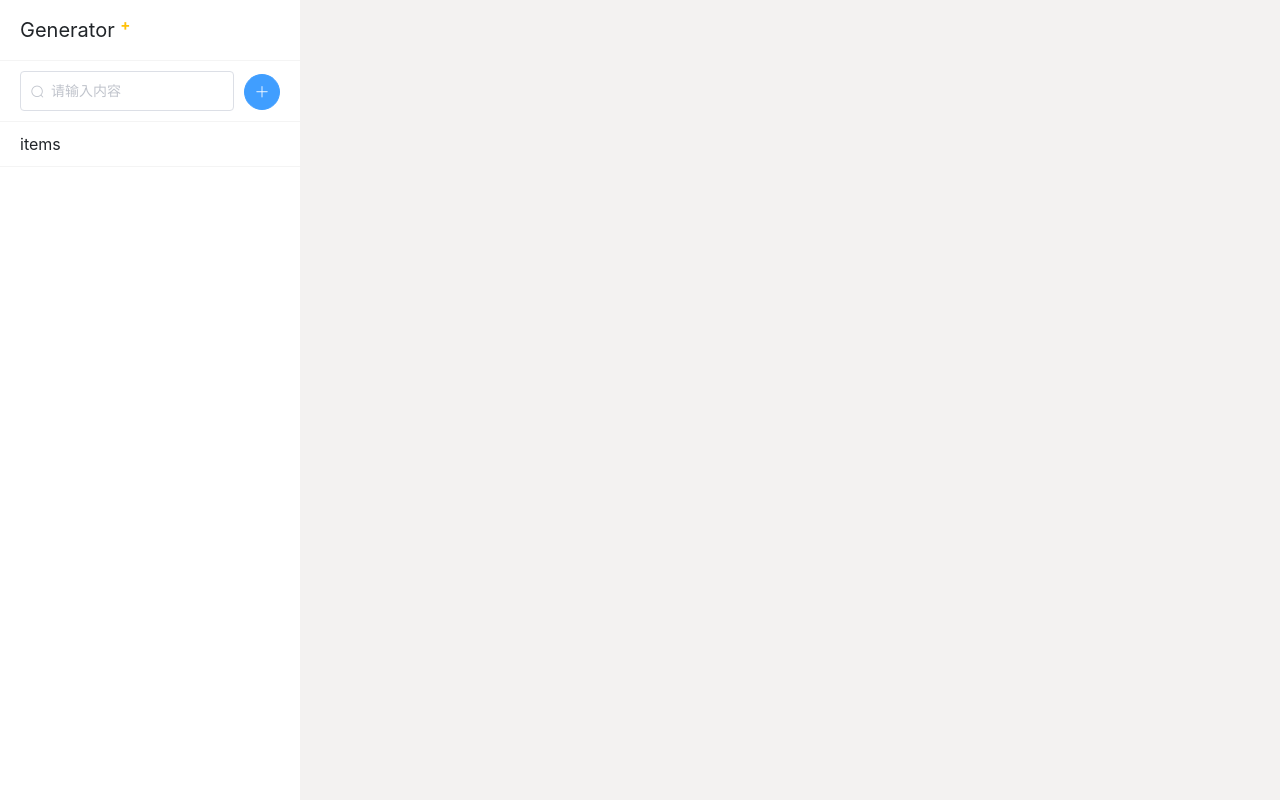
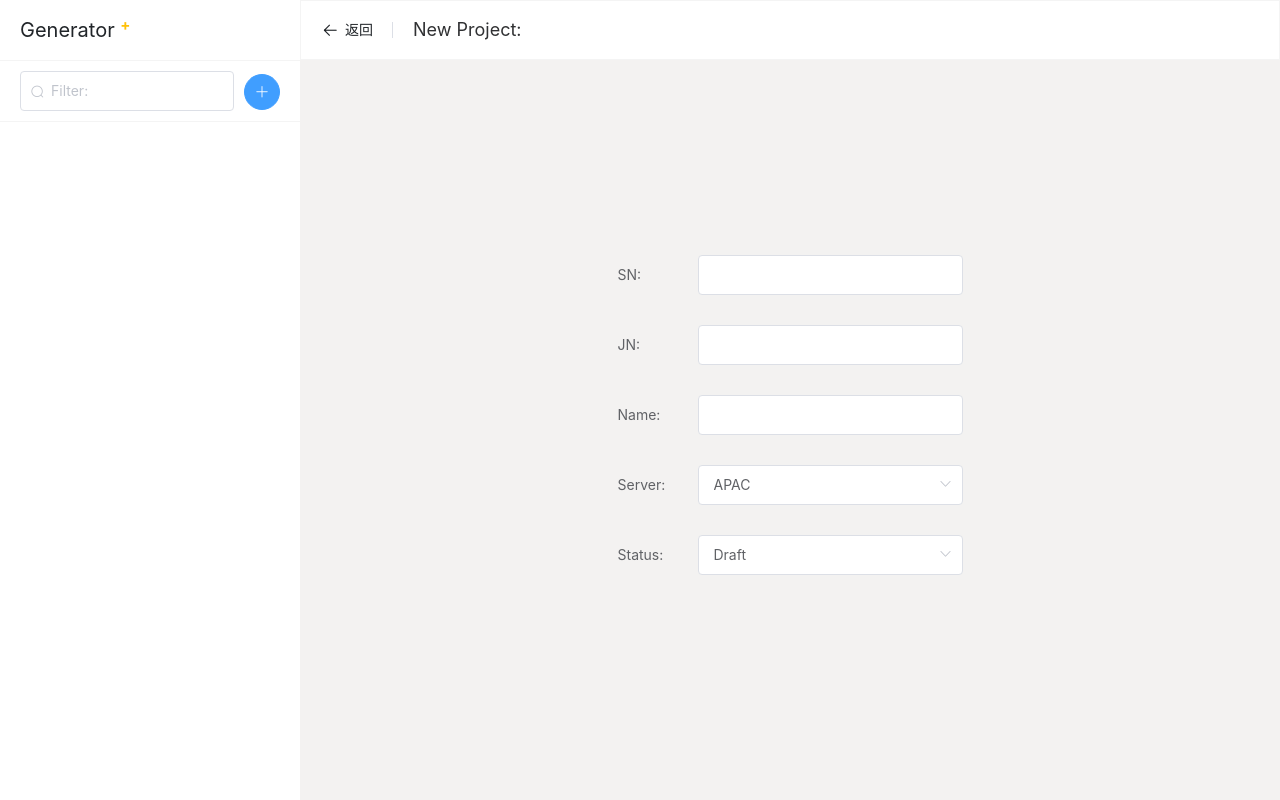
Before and after one commit to WuYunYung/generator-plus, a Vue app: page /#/New in a window 1280 px wide. Built offline with nearby package versions, Linux system fonts and the light colour scheme.

Commit message:
简单的界面重构完成，等待添加功能。

```diff
--- a/src/components/Terminal/index.vue
+++ b/src/components/Terminal/index.vue
@@ -1,7 +1,13 @@
 <template>
-  <el-container :span="24" id="terminal">
+  <el-container
+    :span="24"
+    id="terminal"
+  >
     <el-col :span="24">
-      <el-row :span="24" class="logo">
+      <el-row
+        :span="24"
+        class="logo"
+      >
         <span class="navbar-brand">
           Generator
           <sup class="text-warning">
@@ -9,17 +15,41 @@
           </sup>
         </span>
       </el-row>
-      <el-row :span="24" class="banner" type="flex" justify="end" align="center">
+      <el-row
+        :span="24"
+        class="banner"
+        type="flex"
+        justify="end"
+        align="center"
+      >
         <el-col class="search">
-          <el-input placeholder="请输入内容">
-            <i slot="prefix" class="el-input__icon el-icon-search"></i>
+          <el-input
+            placeholder="Filter:"
+            v-model.lazy="serach"
+          >
+            <i
+              slot="prefix"
+              class="el-input__icon el-icon-search"
+            ></i>
           </el-input>
         </el-col>
         <el-col class="new">
-          <el-button type="primary" size="medium" icon="el-icon-plus" circle />
+          <el-button
+            type="primary"
+            size="medium"
+            icon="el-icon-plus"
+            circle
+            title="New"
+            @click="newProject"
+          />
         </el-col>
       </el-row>
-      <el-row :span="24"> items </el-row>
+      <el-menu>
+        <el-menu-item
+          v-for="(item,index) in result"
+          :key="index"
+        >{{item.jn}} - {{item.name}} - {{item.sn}} <i class="el-icon-caret-right"></i></el-menu-item>
+      </el-menu>
     </el-col>
   </el-container>
 </template>
@@ -34,17 +64,56 @@
   }
 }
 .banner {
-  .search{
-    flex:1;
+  .search {
+    flex: 1;
   }
-  .new{
-    margin-left:10px;
+  .new {
+    margin-left: 10px;
     width: fit-content;
     line-height: 40px;
+  }
+}
+
+.el-menu-item {
+  display: flex;
+  justify-content: space-between;
+  align-items: center;
+  i {
+    color: #0000;
+  }
+  &:hover i {
+    color: #000;
   }
 }
 </style>
 
 <script>
-export default {};
+export default {
+  data() {
+    return {
+      serach: "",
+    };
+  },
+  computed: {
+    projects() {
+      return this.$store.state.projects;
+    },
+    result() {
+      if (!this.serach) return this.projects;
+      const reg = new RegExp(this.serach, "gi");
+      return this.projects.filter((el) => {
+        return Object.entries(el)
+          .map((el) => {
+            return reg.test(el[1]);
+          })
+          .reduce((a, b) => a || b);
+      });
+    },
+  },
+  methods: {
+    newProject() {
+      this.$router.push({ path: "New" });
+    },
+  },
+};
 </script>
--- a/src/main.js
+++ b/src/main.js
@@ -9,7 +9,7 @@ import 'element-ui/lib/theme-chalk/index.css';
 import 'bootstrap/dist/css/bootstrap.min.css'
 
 // import 'font-awesome/css/font-awesome.css'
-import 'bootstrap'
+// import 'bootstrap'
 
 import router from './router'
 import store from './store'
--- a/src/router/index.js
+++ b/src/router/index.js
@@ -4,19 +4,18 @@ import Home from '../views/Home.vue'
 
 Vue.use(VueRouter)
 
-const routes = [
-  {
+const routes = [{
     path: '/',
     name: 'Home',
     component: Home
   },
   {
-    path: '/about',
-    name: 'About',
+    path: '/New',
+    name: 'New project',
     // route level code-splitting
     // this generates a separate chunk (about.[hash].js) for this route
     // which is lazy-loaded when the route is visited.
-    component: () => import(/* webpackChunkName: "about" */ '../views/About.vue')
+    component: () => import( /* webpackChunkName: "about" */ '../views/New.vue')
   }
 ]
 
--- /dev/null
+++ b/src/views/New.vue
@@ -0,0 +1,114 @@
+<template>
+  <el-container>
+    <el-header>
+      <el-page-header
+        @back="back"
+        content="New Project:"
+      >
+      </el-page-header>
+    </el-header>
+    <el-container id="new">
+
+      <el-form
+        labelPosition="left"
+        label-width="80px"
+        :model="project"
+      >
+        <el-form-item label="SN:">
+          <el-input v-model="project.sn"></el-input>
+        </el-form-item>
+        <el-form-item label="JN:">
+          <el-input v-model="project.jn"></el-input>
+        </el-form-item>
+        <el-form-item label="Name:">
+          <el-input v-model="project.name"></el-input>
+        </el-form-item>
+        <el-form-item label="Server:">
+          <el-select
+            v-model="project.server"
+            placeholder="Serve"
+          >
+            <el-option
+              label="APAC"
+              value="1"
+            ></el-option>
+            <el-option
+              label="BUILD"
+              value="2"
+            ></el-option>
+            <el-option
+              label="DEV"
+              value="3"
+            ></el-option>
+            <el-option
+              label="RU"
+              value="4"
+            ></el-option>
+            <el-option
+              label="PD"
+              value="5"
+            ></el-option>
+          </el-select>
+        </el-form-item>
+        <el-form-item label="Status:">
+          <el-select
+            v-model="project.status"
+            placeholder="Status"
+          >
+            <el-option
+              label="Draft"
+              value="1"
+            ></el-option>
+            <el-option
+              label="Live"
+              value="2"
+            ></el-option>
+            <el-option
+              label="Close"
+              value="3"
+            ></el-option>
+          </el-select>
+        </el-form-item>
+      </el-form>
+    </el-container>
+  </el-container>
+</template>
+
+<style lang="scss" scoped>
+#new {
+  display: flex;
+  justify-content: center;
+  align-items: center;
+}
+
+.el-header {
+  background: #fff;
+  display: flex;
+  justify-content: flex-start;
+  align-items: center;
+  border: 1px solid #f4f4f4;
+}
+</style>
+
+<script>
+export default {
+  data() {
+    return {
+      project: {
+        sn: "",
+        jn: "",
+        name: "",
+        server: "1",
+        status: "1",
+        date: 0,
+        snComment: "",
+      },
+    };
+  },
+  methods: {
+    back() {
+      this.$router.back();
+    },
+  },
+};
+</script>
```
Also changed, not shown: src/App.vue (+4 -4 lines), 1 other file (tests, documents, lock files or other folders).
